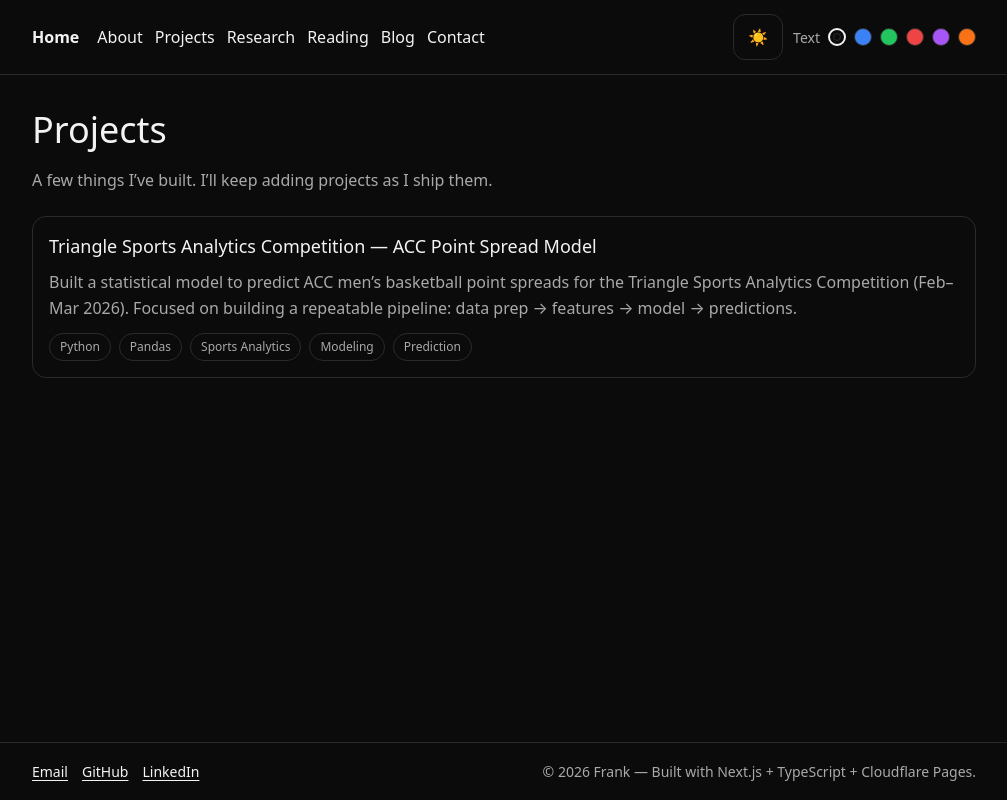
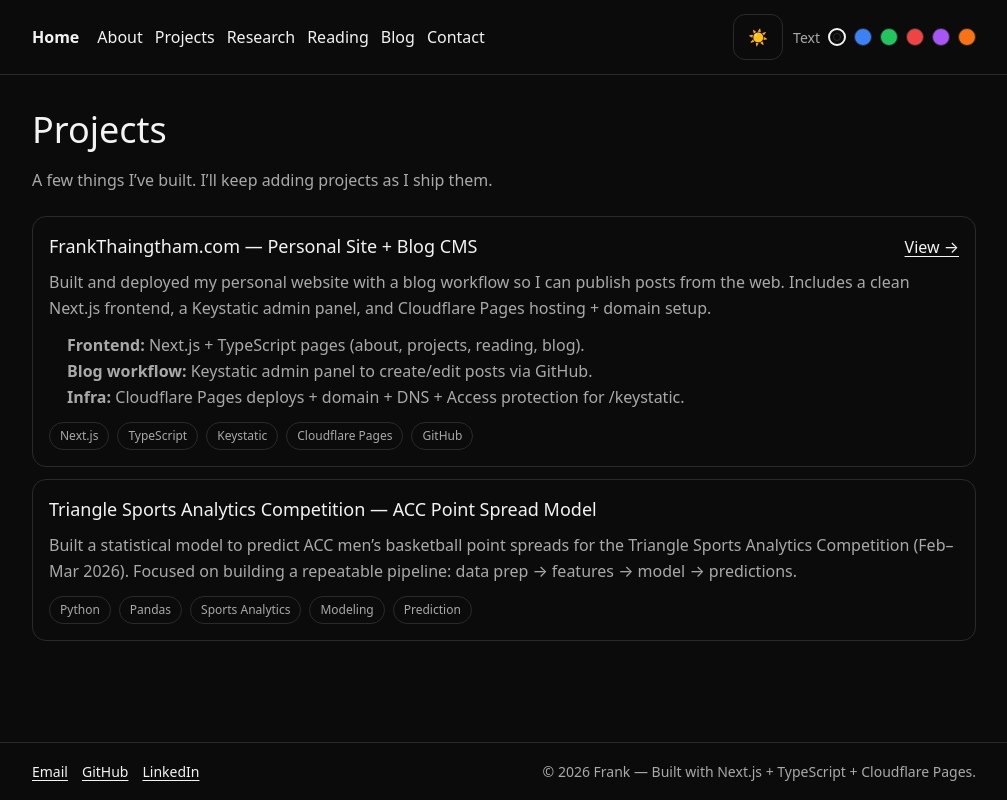
Before and after one commit to FrankThaingtham/personal-website, a Next.js app: page /projects in a window 1280 px wide. Shown: the whole page, without its empty margins (136-1143 px from the left). Built offline with nearby package versions, Linux system fonts and the light colour scheme.

Commit message:
modified next.config.ts

```diff
--- a/next.config.ts
+++ b/next.config.ts
@@ -2,6 +2,16 @@ import type { NextConfig } from "next";
 
 const nextConfig: NextConfig = {
   images: { unoptimized: true },
+
+  async headers() {
+    return [
+      {
+        // Add noimageindex to common image file types
+        source: "/:path*\\.(png|jpg|jpeg|webp|gif|svg)",
+        headers: [{ key: "X-Robots-Tag", value: "noimageindex" }],
+      },
+    ];
+  },
 };
 
 export default nextConfig;
--- a/src/app/projects/page.tsx
+++ b/src/app/projects/page.tsx
@@ -7,8 +7,16 @@ type Project = {
 
 const projects: Project[] = [
   {
+    title: "FrankThaingtham.com — Personal Site + Blog CMS",
+    description:
+      "Built and deployed my personal website with a blog workflow so I can publish posts from the web. Includes a clean Next.js frontend, a Keystatic admin panel, and Cloudflare Pages hosting + domain setup.",
+    tags: ["Next.js", "TypeScript", "Keystatic", "Cloudflare Pages", "GitHub"],
+    href: "https://frankthaingtham.com",
+  },
+  {
     title: "Triangle Sports Analytics Competition — ACC Point Spread Model",
-    description: "Built a statistical model to predict ACC men’s basketball point spreads for the Triangle Sports Analytics Competition (Feb–Mar 2026). Focused on building a repeatable pipeline: data prep → features → model → predictions.",
+    description:
+      "Built a statistical model to predict ACC men’s basketball point spreads for the Triangle Sports Analytics Competition (Feb–Mar 2026). Focused on building a repeatable pipeline: data prep → features → model → predictions.",
     tags: ["Python", "Pandas", "Sports Analytics", "Modeling", "Prediction"],
   },
 ];
@@ -16,8 +24,12 @@ const projects: Project[] = [
 export default function ProjectsPage() {
   return (
     <>
-      <h1 className="h1" style={{ fontSize: 36 }}>Projects</h1>
-      <p className="p">A few things I’ve built. I’ll keep adding projects as I ship them.</p>
+      <h1 className="h1" style={{ fontSize: 36 }}>
+        Projects
+      </h1>
+      <p className="p">
+        A few things I’ve built. I’ll keep adding projects as I ship them.
+      </p>
 
       <div className="grid" style={{ marginTop: 22 }}>
         {projects.map((p) => (
@@ -28,15 +40,41 @@ export default function ProjectsPage() {
                 justifyContent: "space-between",
                 gap: 12,
                 flexWrap: "wrap",
+                alignItems: "baseline",
               }}
             >
               <h2 style={{ fontSize: 18, margin: 0 }}>{p.title}</h2>
-              {p.href ? <a href={p.href}>View →</a> : null}
+              {p.href ? (
+                <a href={p.href} target="_blank" rel="noreferrer">
+                  View →
+                </a>
+              ) : null}
             </div>
 
-            <p style={{ margin: "10px 0 12px", color: "var(--muted)", lineHeight: 1.6 }}>
+            <p
+              style={{
+                margin: "10px 0 12px",
+                color: "var(--muted)",
+                lineHeight: 1.6,
+              }}
+            >
               {p.description}
             </p>
+
+            {/* Extra detail only for the website project */}
+            {p.title.includes("FrankThaingtham.com") ? (
+              <ul style={{ margin: "0 0 12px 18px", color: "var(--muted)", lineHeight: 1.6 }}>
+                <li>
+                  <strong>Frontend:</strong> Next.js + TypeScript pages (about, projects, reading, blog).
+                </li>
+                <li>
+                  <strong>Blog workflow:</strong> Keystatic admin panel to create/edit posts via GitHub.
+                </li>
+                <li>
+                  <strong>Infra:</strong> Cloudflare Pages deploys + domain + DNS + Access protection for /keystatic.
+                </li>
+              </ul>
+            ) : null}
 
             <div style={{ display: "flex", gap: 8, flexWrap: "wrap" }}>
               {p.tags.map((t) => (
```
